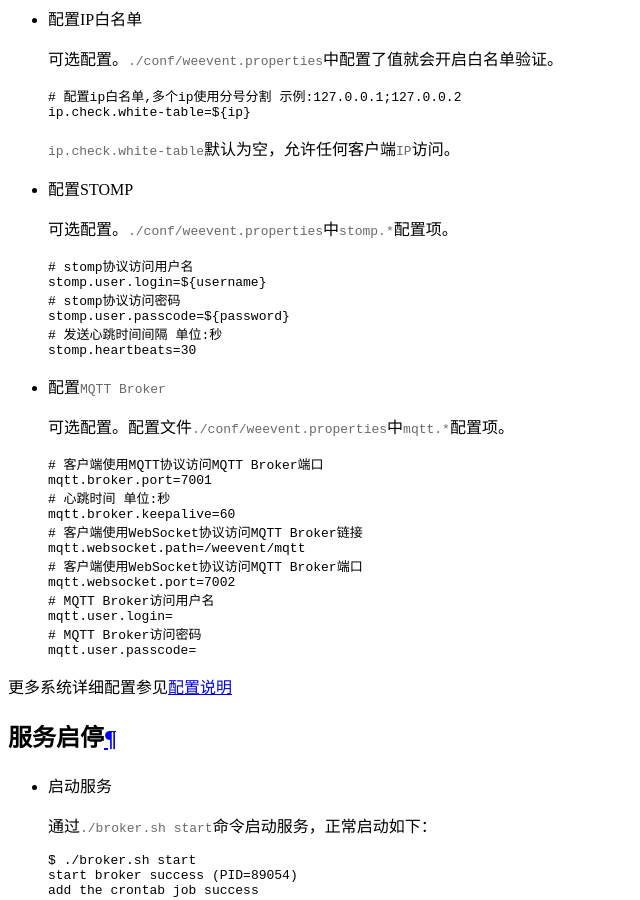
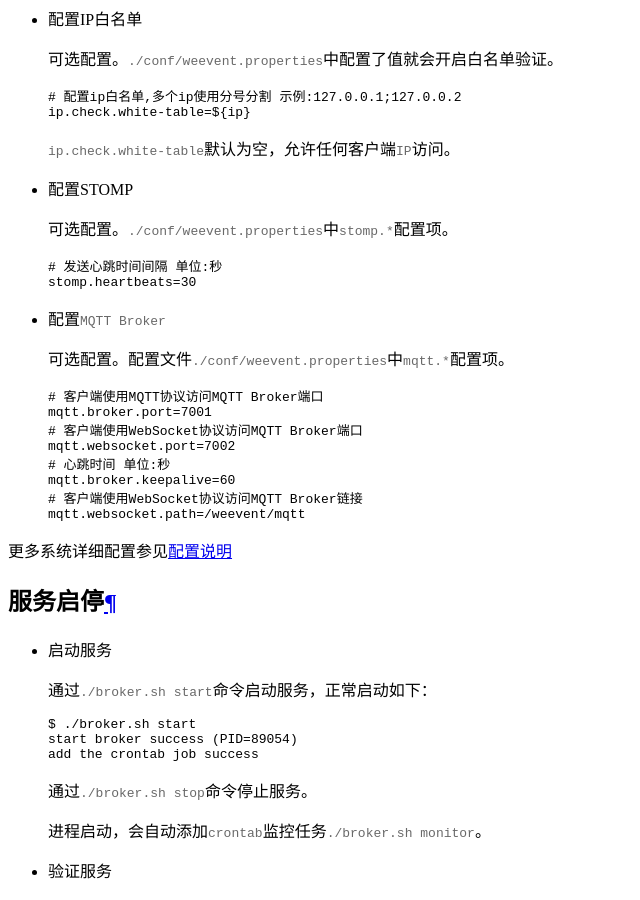
Before and after one commit to WeBankBlockchain/WeEvent-docs, a Sphinx documentation site: the page built from docs/install/module/broker.md, in a window 1280 px wide and 900 px high, scrolled down 2942 px. Shown: the whole window, without its empty margins (0-640 px from the left). Built offline with Sphinx 7.4.7 and the Read the Docs theme 2.0.0, drawn with Linux system fonts in a browser that asks for light colours.

````diff
--- a/docs/install/module/broker.md
+++ b/docs/install/module/broker.md
@@ -139,10 +139,6 @@ $ ./deploy-topic-control.sh
   可选配置。`./conf/weevent.properties`中`stomp.*`配置项。
 
   ```ini
-  # stomp协议访问用户名
-  stomp.user.login=${username}
-  # stomp协议访问密码
-  stomp.user.passcode=${password}
   # 发送心跳时间间隔 单位:秒
   stomp.heartbeats=30
   ```
@@ -154,16 +150,12 @@ $ ./deploy-topic-control.sh
   ```ini
   # 客户端使用MQTT协议访问MQTT Broker端口
   mqtt.broker.port=7001
+  # 客户端使用WebSocket协议访问MQTT Broker端口
+  mqtt.websocket.port=7002
   # 心跳时间 单位:秒
   mqtt.broker.keepalive=60
   # 客户端使用WebSocket协议访问MQTT Broker链接
   mqtt.websocket.path=/weevent/mqtt
-  # 客户端使用WebSocket协议访问MQTT Broker端口
-  mqtt.websocket.port=7002
-  # MQTT Broker访问用户名
-  mqtt.user.login=
-  # MQTT Broker访问密码
-  mqtt.user.passcode=
   ```
 
 
````
Also changed, not shown: docs/install/property.md (+11 -8 lines), docs/image/WeEventArchitecture.png, docs/image/WeventTopView.png.
